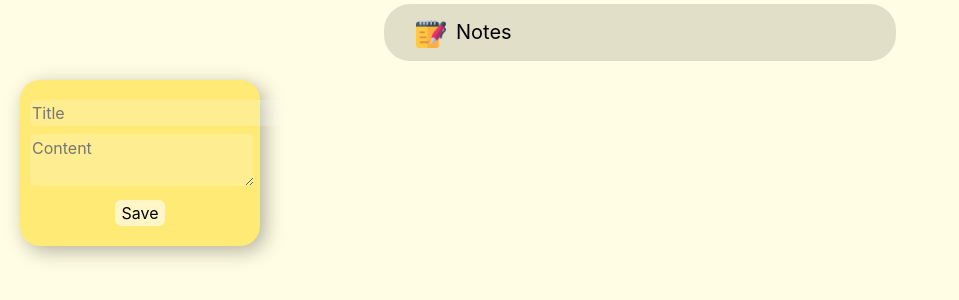
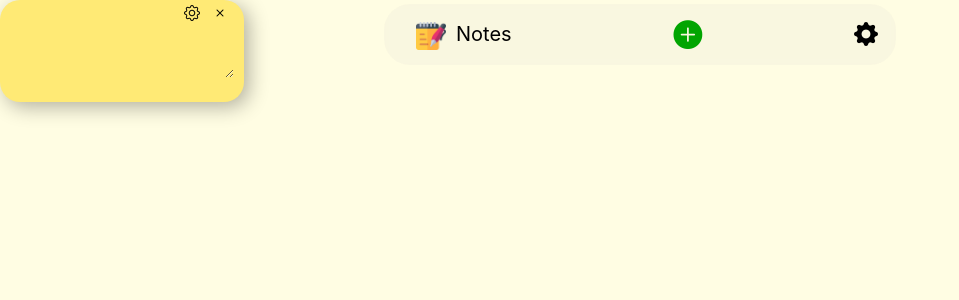
Before and after one commit to CarlosL/projects, a React (Create React App) app in the folder note-app/: page / in a window 1280 px wide. Shown: the top 300 px of the page, without its empty margins (0-959 px from the left). Built offline with nearby package versions, Linux system fonts and the light colour scheme.

Commit message:
Modified post-it
Added the option to change the color and close the post-it

```diff
--- a/note-app/public/index.html
+++ b/note-app/public/index.html
@@ -12,6 +12,7 @@
     <link rel="apple-touch-icon" href="%PUBLIC_URL%/logo192.png" />
     <!-- Bootstrap -->
     <link href="https://cdn.jsdelivr.net/npm/bootstrap@5.3.1/dist/css/bootstrap.min.css" rel="stylesheet" integrity="sha384-4bw+/aepP/YC94hEpVNVgiZdgIC5+VKNBQNGCHeKRQN+PtmoHDEXuppvnDJzQIu9" crossorigin="anonymous">
+    <link rel="stylesheet" href="https://cdn.jsdelivr.net/npm/bootstrap-icons@1.10.5/font/bootstrap-icons.css">
     <!--
       manifest.json provides metadata used when your web app is installed on a
       user's mobile device or desktop. See https://developers.google.com/web/fundamentals/web-app-manifest/
--- a/note-app/src/App.css
+++ b/note-app/src/App.css
@@ -2,7 +2,7 @@
   background-color: #fffde3;
   min-height: 100vh;
   text-align: center;
-  padding-top: 60px;
+  /* padding-top: 60px; */
 }
 
 .App Nav {
@@ -10,7 +10,7 @@
   width: 40%;
   min-width: 200px;
   margin: 4px 0 20px 30% ;
-  background-color: #0202021e;
+  background-color: #cccccc1e;
   backdrop-filter: blur(4px);
   border-radius: 26px;
   -webkit-border-radius: 26px;
@@ -27,3 +27,57 @@
 .App Nav img {
   margin-right: 10px;
 }
+
+.nav-button {
+  border: none;
+  background-color: transparent;
+  border-radius: 50px;
+  -webkit-border-radius: 50px;
+  -moz-border-radius: 50px;
+  -ms-border-radius: 50px;
+  -o-border-radius: 50px;
+  transition: .2s;
+  -webkit-transition: .2s;
+  -moz-transition: .2s;
+  -ms-transition: .2s;
+  -o-transition: .2s;
+}
+
+.nav-button:hover {
+  transform: scale(1.05);
+  -webkit-transform: scale(1.05);
+  -moz-transform: scale(1.05);
+  -ms-transform: scale(1.05);
+  -o-transform: scale(1.05);
+}
+
+.bi-plus-circle-fill {
+  color: rgb(1, 165, 1);
+  font-size: 1.8rem;
+  transition: .2s;
+  -webkit-transition: .2s;
+  -moz-transition: .2s;
+  -ms-transition: .2s;
+  -o-transition: .2s;
+}
+
+.bi-plus-circle-fill:hover {
+  color: rgb(0, 196, 0);
+}
+
+.bi-gear-fill {
+  font-size: 1.5rem;
+  transition: .2s;
+  -webkit-transition: .2s;
+  -moz-transition: .2s;
+  -ms-transition: .2s;
+  -o-transition: .2s;
+}
+
+.gear-icon:hover {
+  transform: rotate(45deg);
+  -webkit-transform: rotate(45deg);
+  -moz-transform: rotate(45deg);
+  -ms-transform: rotate(45deg);
+  -o-transform: rotate(45deg);
+}
--- a/note-app/src/components/Nav.jsx
+++ b/note-app/src/components/Nav.jsx
@@ -1,6 +1,12 @@
-import React from 'react';
+import React, { useState } from 'react';
+import NotesForm from './NotesForm';
 
 function Nav() {
+  const [formularios, setFormularios] = useState([])
+  const generateForm = () => {
+    setFormularios([...formularios, <NotesForm />])
+  }
+
   return (
     <div>
       <nav className="navbar">
@@ -9,8 +15,15 @@ function Nav() {
             <img src={require('../img/logo.png')} alt="Logo" width={'30'} height={'28'} />
             Notes
           </a>
+          <button onClick={generateForm} className="nav-button"><i className="bi bi-plus-circle-fill"></i></button>
+          <button className='nav-button gear-icon dropdown'><i className="bi bi-gear-fill"></i></button>
         </div>
       </nav>
+      <div>
+        {formularios.map((formulario, index) => (
+          <div key={index} > {formulario}</div>
+        ))}
+      </div>
     </div>
   );
 }
--- a/note-app/src/components/NotesForm.jsx
+++ b/note-app/src/components/NotesForm.jsx
@@ -1,37 +1,52 @@
 import React, { useState } from "react";
-import Draggable from 'react-draggable';
+import Draggable, {DraggableCore} from 'react-draggable';
 import './notesForm.css';
 
 function NotesForm() {
-    const [title, setTitle] = useState('')
-    const [content, setContent] = useState('')
+    const [isOpen, setIsOpen] = useState(true)
+    const [color, setColor] = useState('rgb(255, 234, 117)')
+    const [showColorOptions, setShowColorOptions] = useState(false)
 
-    const handleSubmit = (event) => {
-        event.preventDefault()
-        setTitle('')
-        setContent('')
+    const handleClose = () => {
+        setIsOpen(false)
     }
+
+    const handleColorChange = (selectedColor) => {
+        setColor(selectedColor)
+        setShowColorOptions(false)
+    }
+
+    const toggleColorOptions = () => {
+        setShowColorOptions(!showColorOptions)
+    }
+
+    const colorOptions = ['rgb(255, 234, 117)', 'rgb(117, 181, 255)', 'rgb(152, 255, 149)', 'white', 'rgb(255, 167, 251)']
+
     return (
-        <Draggable handle=".drag-zone" defaultPosition={{ x: 20, y: 20 }}>
-            <div className="note-form">
-                <div className="drag-zone"></div>
-                <form onSubmit={handleSubmit}>
-                    <label>
-                        <input type="text" placeholder="Title"
-                        value={title}
-                        onChange={(event) => setTitle(event.target.value)}/>
-                    </label>
-                    <br />
-                    <label>
-                        <textarea value={content} placeholder="Content"
-                        onChange={(event) => setContent(event.target.value)} />
-                    </label>
-                    <br />
-                    <button type="submit">Save</button>
-                    <div className="drag-zone"></div>
-                </form>
-            </div>
-        </Draggable>
+        <>
+            {isOpen && (
+                <Draggable handle=".handle" defaultPosition={{ x: 0, y: 0 }}>
+                <div className="post-it" style={{ backgroundColor: color }}>
+                    <div className="handle">
+                        <button className="options" onClick={handleClose}><i className="bi bi-x"></i></button>
+                        <button className="options" onClick={toggleColorOptions}><i className="bi bi-gear"></i></button>
+                        {showColorOptions && (
+                            <ul>
+                                {colorOptions.map((option, index) => (
+                                    <li key={index}>
+                                        <button className="post-it-color" style={{ backgroundColor: option}}
+                                        onClick={() => handleColorChange(option)}></button>
+                                    </li>
+                                ))}
+                            </ul>
+                        )}
+                    </div>
+                    <textarea></textarea>
+                    <div className="handle"></div>
+                </div>
+                </Draggable>
+            )}
+        </>
     )
 }
 
--- a/note-app/src/components/notesForm.css
+++ b/note-app/src/components/notesForm.css
@@ -1,27 +1,26 @@
-.note-form {
-    padding: 10px;
-    width: 240px;
-    min-height: 160px;
-    background-color: rgb(255, 234, 117);
+.post-it {
+    padding: 0 10px;
+    min-width: 240px;
+    min-height: 80px;
     border-radius: 20px;
     -webkit-border-radius: 20px;
     -moz-border-radius: 20px;
     -ms-border-radius: 20px;
     -o-border-radius: 20px;
     box-shadow: 5px 5px 20px rgba(0, 0, 0, 0.3);
+    position: absolute;
 }
 
-.drag-zone {
-  height: 10px;
-  width: 100%;
-  padding-top: -10px;
-  cursor: grab;
+.handle {
+    height: 10px;
+    cursor: grab;
 }
 
-.note-form input, textarea {
-    background-color: rgba(255, 255, 255, 0.205);
+.post-it textarea {
+    background-color: transparent;
     border: none;
-    min-width: 210px;
+    min-width: 220px;
+    resize: both;
     border-radius: 6px;
     -webkit-border-radius: 6px;
     -moz-border-radius: 6px;
@@ -35,14 +34,19 @@
     -o-transition: .2s;
 }
 
-.note-form button {
+.post-it textarea::after, textarea:focus {
+    outline-style: none;
+}
+
+.options {
     border: none;
-    background-color: rgba(255, 255, 255, 0.6);
-    border-radius: 6px;
-    -webkit-border-radius: 6px;
-    -moz-border-radius: 6px;
-    -ms-border-radius: 6px;
-    -o-border-radius: 6px;
+    float: right;
+    background-color: transparent;
+    border-radius: 50px;
+    -webkit-border-radius: 50px;
+    -moz-border-radius: 50px;
+    -ms-border-radius: 50px;
+    -o-border-radius: 50px;
     transition: .2s;
     -webkit-transition: .2s;
     -moz-transition: .2s;
@@ -50,23 +54,29 @@
     -o-transition: .2s;
 }
 
-.note-form input::after, textarea::after,
-input:focus, textarea:focus {
-    transform: scale(1.1);
-    -webkit-transform: scale(1.1);
-    -moz-transform: scale(1.1);
-    -ms-transform: scale(1.1);
-    -o-transform: scale(1.1);
-    background-color: rgba(255, 255, 255, 0.6);
-    box-shadow: 0 0px 10px rgba(0, 0, 0, 0.425);
-    outline-style: none;
+.options:hover {
+    transform: scale(1.4);
+    -webkit-transform: scale(1.4);
+    -moz-transform: scale(1.4);
+    -ms-transform: scale(1.4);
+    -o-transform: scale(1.4);
 }
 
-.note-form button:hover {
-    background-color: white;
-    transform: scale(1.1);
-    -webkit-transform: scale(1.1);
-    -moz-transform: scale(1.1);
-    -ms-transform: scale(1.1);
-    -o-transform: scale(1.1);
+ul {
+    list-style: none;
 }
+
+.post-it-color {
+    width: 20px;
+    height: 20px;
+    border: 0px solid black;
+    box-shadow: 2px 2px 6px rgba(0, 0, 0, 0.6);
+    border-radius: 4px;
+    -webkit-border-radius: 4px;
+    -moz-border-radius: 4px;
+    -ms-border-radius: 4px;
+    -o-border-radius: 4px;
+    justify-content: center;
+    align-items: center;
+    position: relative;
+}
```
